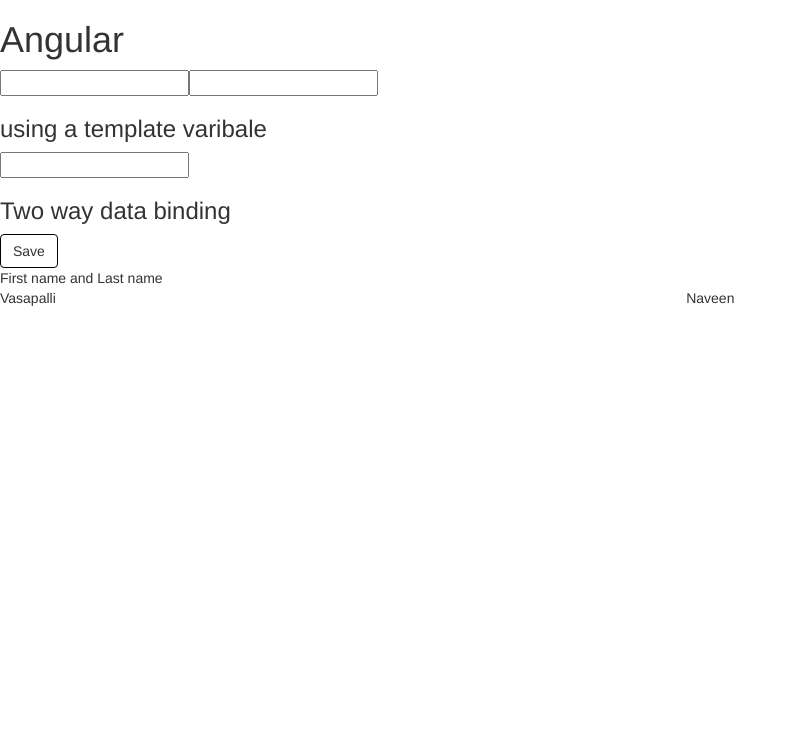
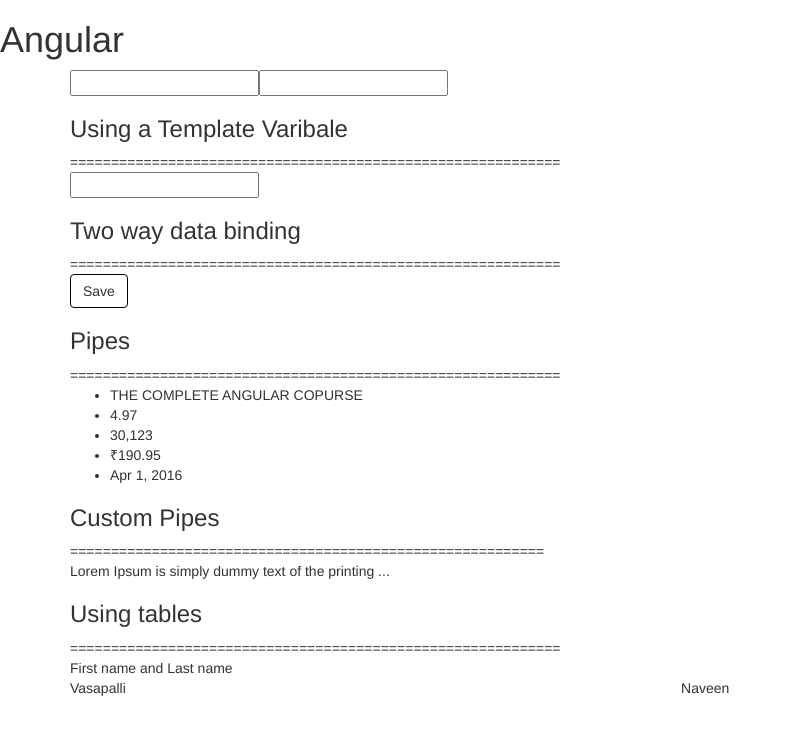
Before and after one commit to NavinVasapalli/Angular4, an Angular app: page / in a window 1280 px wide. Shown: the top 734 px of the page, without its empty margins (0-797 px from the left). Built offline with nearby package versions, Linux system fonts and the light colour scheme.

Commit message:
implementing custom pipes

```diff
--- a/src/app/app.module.ts
+++ b/src/app/app.module.ts
@@ -7,13 +7,16 @@
 
 import { AppComponent } from './app.component';
 import { CourseComponent } from './course/course.component';
+import { SummaryPipe } from '../../summary.Pipes';
 
 
 @NgModule({
   declarations: [
     AppComponent,
     CoursesComponent,
-    CourseComponent
+    CourseComponent,
+    SummaryPipe
+
 
   ],
   imports: [
--- a/src/app/courses.component.ts
+++ b/src/app/courses.component.ts
@@ -3,13 +3,13 @@
 
 @Component({
   selector: 'courses',
+
   // template: `
   // <h2>{{ title  + " - " + getTitle() }} </h2>
   // <ul>
   // <li *ngFor="let course of courses">{{course}}</li>
   // </ul>
   // `
-
 
   // using interpolation
   //  template:`
@@ -37,16 +37,43 @@
 
   // using attribute binding
 
-template : `
+  template: `
+
+<div class="container">
 
 <input type="text"  (keyup)="onKepUp($event)" />
 <input type="text"  (keyup.enter)="onKepUp1()" />
-<h3>using a template varibale</h3>
+
+<h3> Using a Template Varibale </h3>
+============================================================ <br>
 <input type="email" #email (keyup)="onKeyUpVal(email)" />
 
 <h3>Two way data binding</h3>
+============================================================
+<div (click)='divClicked()'>
+<button class="btn btn-default" [class.active]="isActive" [style.borderColor]="isActive ? 'green' : 'black'" (click)="btnClick($event)"> Save </button>
+</div>
 
-<div (click)='divClicked()'><button class="btn btn-default" [class.active]="isActive" [style.borderColor]="isActive ? 'green' : 'black'" (click)="btnClick($event)"> Save </button></div>
+<h3>Pipes</h3>
+============================================================
+<ul>
+<li>{{courseobj.title | uppercase}}</li>
+<li>{{courseobj.rating | number :'1.2-2'}}</li>
+<li>{{courseobj.students | number}}</li>
+<li>{{courseobj.price | currency:'INR':true}}</li>
+<li>{{courseobj.releaseDate | date:short}}</li>
+</ul>
+ <h3> Custom Pipes</h3>
+ ==========================================================
+<p>
+{{ text | summary:10 }}
+</p>
+
+
+
+
+<h3> Using tables </h3>
+============================================================
 <table class="table">
 <tr>
 <td [attr.colspan]='colSpan'>First name and Last name</td>
@@ -55,18 +82,13 @@
 <td>Vasapalli</td>
 <td>Naveen </td>
 </tr>
-
 </table>
-
+</div>
 `
-
-
-
-
 })
 
 export class CoursesComponent {
-
+text =" Lorem Ipsum is simply dummy text of the printing and typesetting industry. Lorem Ipsum has been the industry's standard dummy text ever since the 1500s, when an unknown printer took a galley of type and scrambled it to make a type specimen book. ";
   isActive = false;
   title = 'List of courses';
   colSpan = 2;
@@ -74,33 +96,33 @@
   imgURL = 'https://encrypted-tbn0.gstatic.com/images?q=tbn:ANd9GcQgfZeQfcPa39Zodu_eXAUs9xYjmRk5lBry4TWh5nCWiWLf7dka-g';
 
 
- onKeyUpVal(email){
+  onKeyUpVal(email) {
 
-  console.log(' using template varilable getting value of the field : ' , email.value );
+    console.log(' using template varilable getting value of the field : ', email.value);
 
   }
- onKepUp1(){
+  onKepUp1() {
     console.log(' on enter using angular event')
   }
 
- onKepUp($event){
+  onKepUp($event) {
 
-  if($event.keyCode === 13) {
+    if ($event.keyCode === 13) {
 
       console.log('Enter is pressed');
     }
 
   }
 
- divClicked(){
+  divClicked() {
     console.log('div is also clicked');
 
   }
- btnClick($event){
+  btnClick($event) {
     $event.stopPropagation();
 
     this.isActive = !this.isActive;
-  console.log(this.isActive + " - dom events : " , $event) ;
+    console.log(this.isActive + " - dom events : ", $event);
   }
 
   ngOnChanges() {
@@ -114,10 +136,19 @@
   //  let service = new CoursesService;
   //  this.courses = service.getCourses();
   //  }
-  constructor(){
+  constructor() {
 
   }
 
+  courseobj = {
+
+    title: "the complete angular copurse",
+    rating: 4.9745,
+    students: 30123,
+    price: 190.95,
+    releaseDate: new Date(2016, 3, 1)
+
+  }
 
   // getTitle() {
   //  return 'course1'
--- /dev/null
+++ b/summary.Pipes.ts
@@ -0,0 +1,14 @@
+import { PipeTransform, Pipe } from "@angular/core";
+@Pipe({
+
+ name: 'summary'
+})
+export class SummaryPipe implements PipeTransform {
+ transform(value: string, args?: any) {
+  if (!value)
+   return null;
+
+  return value.substr(0, 50) + '...';
+
+ }
+}
```
Lines whose indentation alone changed are shown as unchanged.
